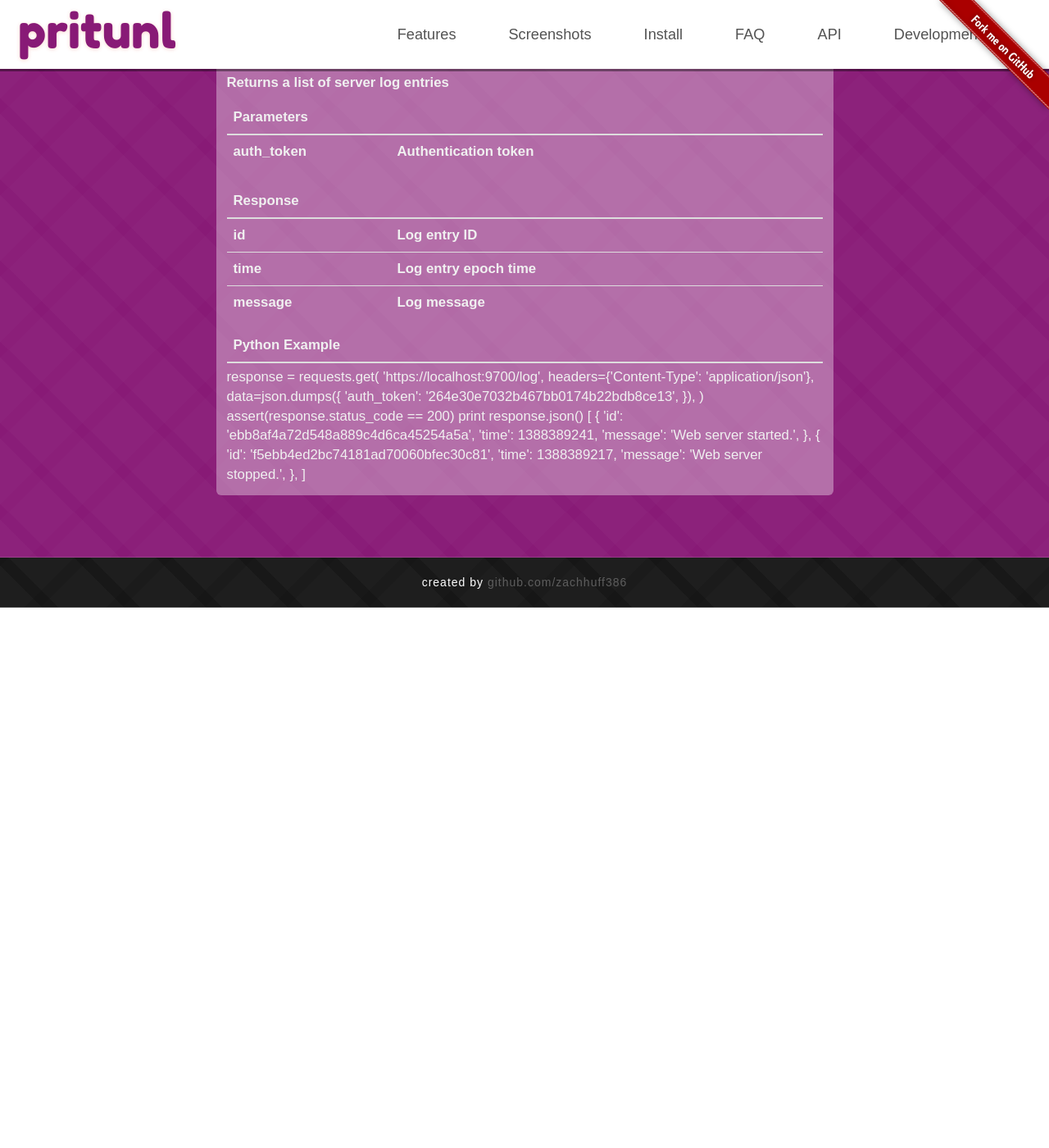
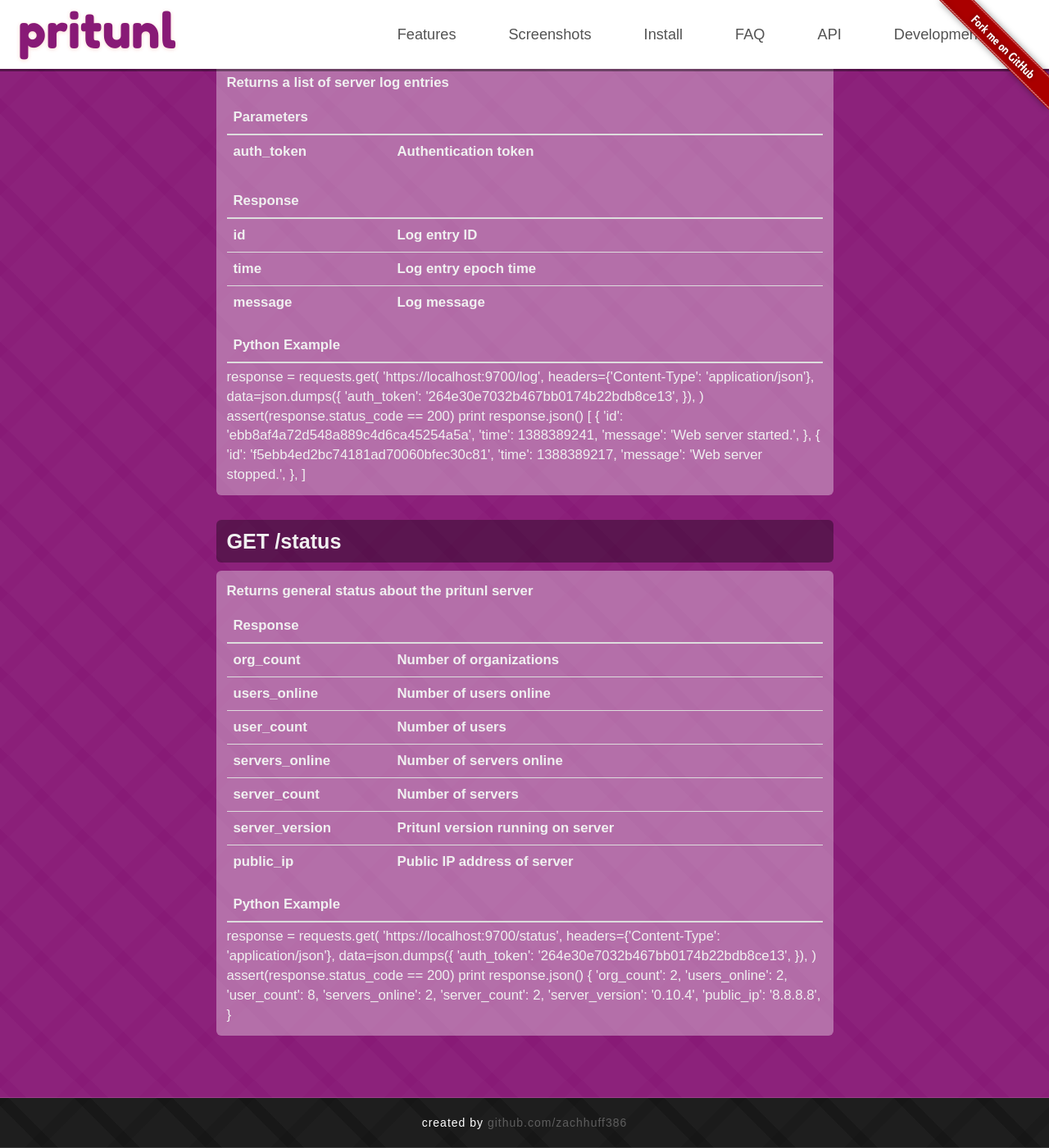
Before and after one commit to pritunl/pritunl.github.io, a Jekyll site: the page built from index.html, in a window 1280 px wide and 1400 px high, scrolled down 12536 px. Shown: the whole window at 82% size. Built offline with Jekyll 4.4.1, drawn with Linux system fonts in a browser that asks for light colours; nearby versions of some CDN libraries; Markdown is read by kramdown in place of the engine named in the settings; before the commit the page ends 13277 px from its top, so only the background shows below that.

Commit message:
Add status api documentation

```diff
--- a/index.html
+++ b/index.html
@@ -1553,6 +1553,79 @@
 ]</div>
           </div>
         </div>
+        <div class="api-call endpoint clearfix">
+          <div class="api-call-description">
+            <span>GET /status</span>
+          </div>
+        </div>
+        <div class="api-call info clearfix">
+          <div class="api-call-description">
+            <div class="text">
+              Returns general status about the pritunl server
+            </div>
+            <table class="table">
+              <thead>
+                <tr>
+                  <th colspan="2">Response</th>
+                </tr>
+              </thead>
+              <tbody>
+                <tr>
+                  <td>org_count</td>
+                  <td>Number of organizations</td>
+                </tr>
+                <tr>
+                  <td>users_online</td>
+                  <td>Number of users online</td>
+                </tr>
+                <tr>
+                  <td>user_count</td>
+                  <td>Number of users</td>
+                </tr>
+                <tr>
+                  <td>servers_online</td>
+                  <td>Number of servers online</td>
+                </tr>
+                <tr>
+                  <td>server_count</td>
+                  <td>Number of servers</td>
+                </tr>
+                <tr>
+                  <td>server_version</td>
+                  <td>Pritunl version running on server</td>
+                </tr>
+                <tr>
+                  <td>public_ip</td>
+                  <td>Public IP address of server</td>
+                </tr>
+              </tbody>
+            </table>
+            <span class="editor-title">Python Example</span>
+            <noscript>
+              <div class="text">
+                JavaScript is required to view example code
+              </div>
+            </noscript>
+<div class="editor">response = requests.get(
+  'https://localhost:9700/status',
+  headers={'Content-Type': 'application/json'},
+  data=json.dumps({
+    'auth_token': '264e30e7032b467bb0174b22bdb8ce13',
+  }),
+)
+assert(response.status_code == 200)
+print response.json()
+{
+  'org_count': 2,
+  'users_online': 2,
+  'user_count': 8,
+  'servers_online': 2,
+  'server_count': 2,
+  'server_version': '0.10.4',
+  'public_ip': '8.8.8.8',
+}</div>
+          </div>
+        </div>
       </div>
     </div>
     <div class="row">
```
